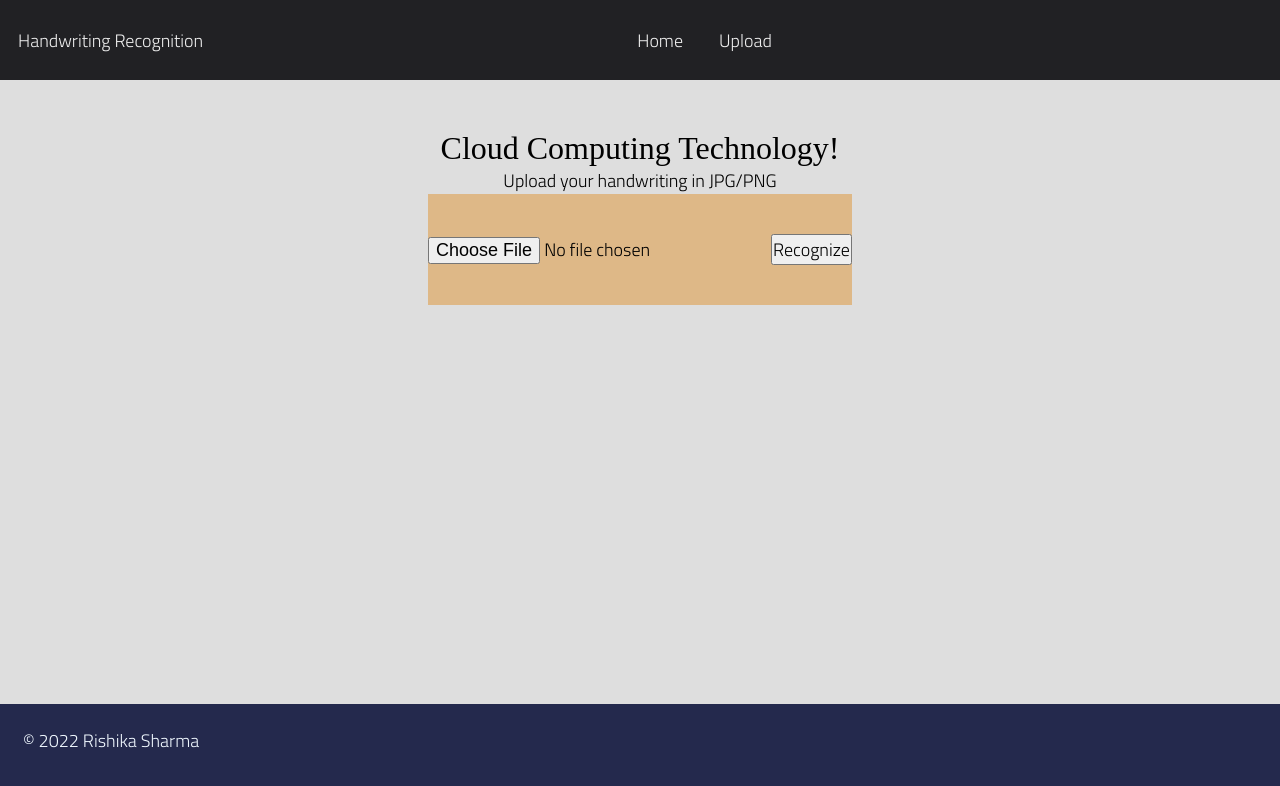
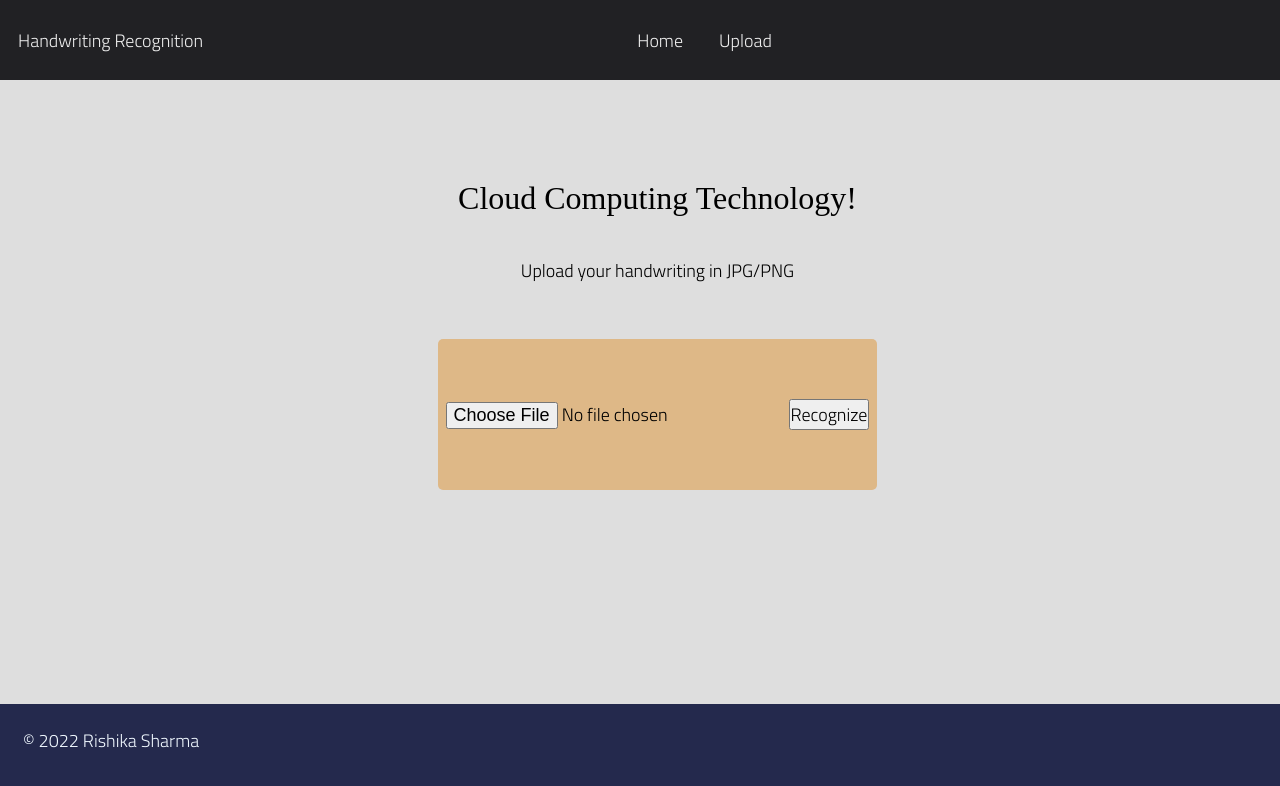
Before and after one commit to RishikaSharma369/Handwriting-Recognition, a React (Create React App) app: page /upload in a window 1280 px wide. Shown: the top 786 px of the page. Built offline with nearby package versions, Linux system fonts and the light colour scheme.

Commit message:
updated upload

```diff
--- a/src/Styles/upload.css
+++ b/src/Styles/upload.css
@@ -3,6 +3,10 @@
 	padding: 0;
 	margin: 0;
 	box-sizing: border-box;
+
+}
+
+.main{
 
 }
 .main2 {
@@ -11,7 +15,7 @@
     top: 50px;
     background-color: rgb(222, 222, 222);
     background-size: cover;
-    height: 84vh;
+    height: 79vh;
     margin-top: -50px;
 
 
@@ -27,6 +31,14 @@
     font-size: xx-large;
     font-family:cursive;
 }
+
+.txt h3{
+
+    text-align: center;
+    position: relative;
+    top: 30px;
+    padding: 10px 0px 0px 0px;
+}
 .submit{
     display:inline-block;
     /* position:absolute;
@@ -38,9 +50,11 @@
 
 .sbmt{
     position: relative;
+    top: 85px;
     background-color: burlywood;
     width: 100%;
-    padding: 40px 0px 40px 0px;
+    padding: 60px 8px 60px 8px;
+    border-radius: 5px;
 
 }
 
@@ -58,6 +72,14 @@
         min-width: 200px;
       };
 
-
+      .sbmt{
+        position: relative;
+        top: 100px;
+        background-color: burlywood;
+        width: 100%;
+        padding: 50px 0px 50px 0px;
+        border-radius: 5px;
 
     }
+
+    }
--- a/src/components/Upload.jsx
+++ b/src/components/Upload.jsx
@@ -36,7 +36,7 @@ function AllInOne() {
 
   return (
     result?<Result text={resultText} file={file}/>:
-    // <div className="main">
+    <div className="main">
     <div className='main2'>
       <div className='text2'>
        <div className='txt'>
@@ -52,7 +52,7 @@ function AllInOne() {
         </div>
         </div>
         </div>
-        // </div>
+        </div>
 
   );
 }
```
Also changed, not shown: src/images/cool-background.png (added).
